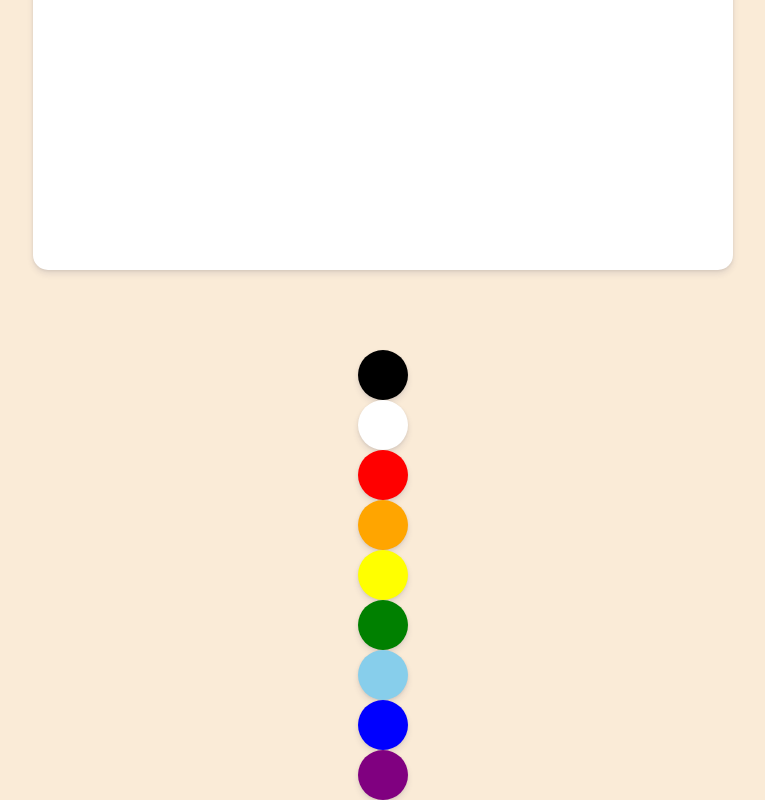
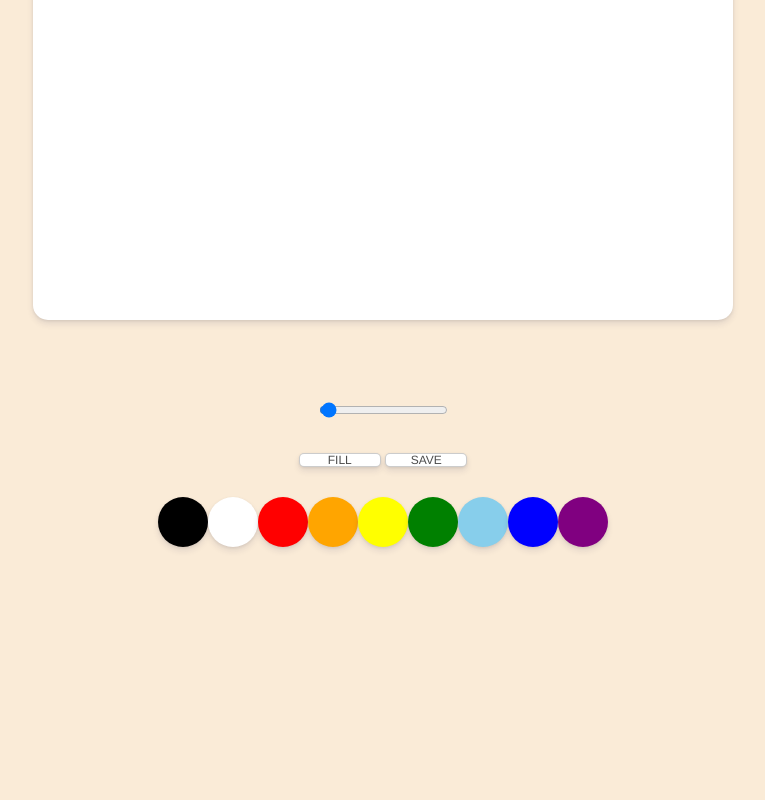
Before and after one commit to cheonsooo/Canvas, a plain HTML site: page index.html in a window 1280 px wide. Shown: the part 430-1230 px from the top of the page, without its empty margins (257-1022 px from the left). After the commit the page ends 1027 px from the top, so only its background shows below. Drawn offline with Linux system fonts and the light colour scheme.

Commit message:
#1 Canvas

```diff
--- a/index.html
+++ b/index.html
@@ -10,16 +10,30 @@
 <body>
     <canvas id="jsCanvas" class="canvas"></canvas>
     <div class="controls">
-        <div class="control_colors" id="jsColors">
-            <div class="controls_colors" style="background-color:black"></div>
-            <div class="controls_colors" style="background-color:white"></div>
-            <div class="controls_colors" style="background-color:red"></div>
-            <div class="controls_colors" style="background-color:orange"></div>
-            <div class="controls_colors" style="background-color:yellow"></div>
-            <div class="controls_colors" style="background-color:green"></div>
-            <div class="controls_colors" style="background-color:skyblue"></div>
-            <div class="controls_colors" style="background-color:blue"></div>
-            <div class="controls_colors" style="background-color:purple"></div>
+        <div class="controls_range">
+            <input
+            type="range"
+            id="jsRange"
+            min="'0.1"
+            max="5,0"
+            value="2.5"
+            step="0.1"/>
+        </div>
+        <div class="controls_btns">
+            <button id="jsMode">Fill</button>
+            <button id="jsSave">save</button>
+        </div>
+
+        <div class="controls_colors" id="jsColors">
+            <div class="controls_color" style="background-color:black"></div>
+            <div class="controls_color" style="background-color:white"></div>
+            <div class="controls_color" style="background-color:red"></div>
+            <div class="controls_color" style="background-color:orange"></div>
+            <div class="controls_color" style="background-color:yellow"></div>
+            <div class="controls_color" style="background-color:green"></div>
+            <div class="controls_color" style="background-color:skyblue"></div>
+            <div class="controls_color" style="background-color:blue"></div>
+            <div class="controls_color" style="background-color:purple"></div>
         </div>
     </div>
     <script src="app.js"></script>
--- a/styles.css
+++ b/styles.css
@@ -6,6 +6,7 @@ body{
     display: flex;
     flex-direction: column;
     align-items: center;
+    padding:50px 0px;
 }
 
 .canvas{
@@ -18,15 +19,47 @@ body{
 
 .controls{
     margin-top:80px;
+    display: flex;
+  flex-direction: column;
+  align-items: center;
 }
 
-.control_colors .controls_colors{
+.controls .controls_btns {
+    margin-bottom: 30px;
+}
+
+.controls_btns button{
+    all: unset;
+    cursor: pointer;
+    background-color: white;
+    padding: :5px 0px;
+    width:80px;
+    text-align: center;
+    border-radius:5px;
+    box-shadow: 0 4px 6px rgba(50, 50, 93, 0.11), 0 1px 3px rgba(0, 0, 0, 0.08);
+    border:1px solid rgba(0,0,0,0.2);
+    color:rgba(0,0,0,0.7);
+    text-transform: uppercase;
+    font_weight: 800;
+    font-size: 12px
+}
+
+.controls_btns button:active {
+    transform: scale(0.98)
+}
+
+.controls .controls_colors {
     display: flex;
-}
-.control_colors .controls_colors{
+  }
+
+.controls_colors .controls_color {
     width: 50px;
     height:50px;
     border-radius: 25px;
     cursor: pointer;
     box-shadow: 0 4px 6px rgba(50, 50, 93, 0.11), 0 1px 3px rgba(0, 0, 0, 0.08);
 }
+
+.controls .controls_range {
+    margin-bottom: 30px;
+}
```
